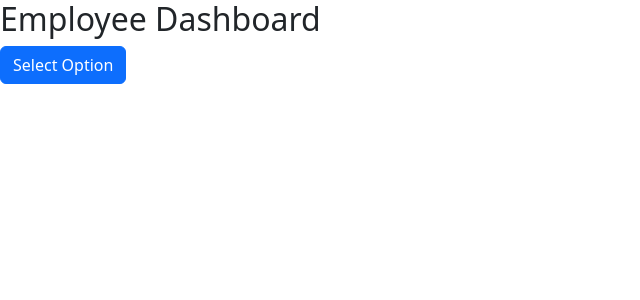
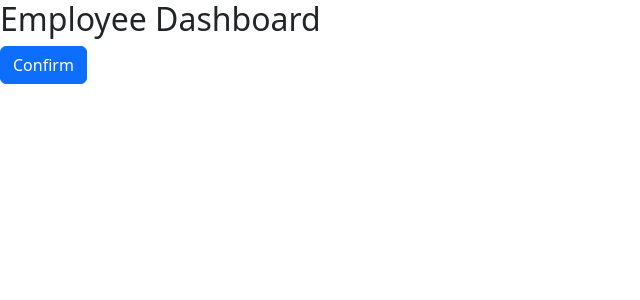
Before and after one commit to ashiqurSami/Office-Launch-Menu-Management, a React (Vite) app in the folder client/: page /employee in a window 1280 px wide. Shown: the top 300 px of the page, without its empty margins (0-640 px from the left). Built offline with nearby package versions, Linux system fonts and the light colour scheme.

Commit message:
fix:add toaster notificition

```diff
--- a/client/src/components/employee_dashboard.jsx
+++ b/client/src/components/employee_dashboard.jsx
@@ -17,7 +17,7 @@ const EmployeeDashboard = () => {
   const handleSelect = async (e) => {
     e.preventDefault();
     try {
-      await menuService.selectOption({ date: new Date().toISOString().split('T')[0], option: selectedOption });
+      await menuService.selectAndUpdateOption({ date: new Date().toISOString().split('T')[0], option: selectedOption });
       alert('Option selected successfully');
     } catch (error) {
       alert('Failed to select option');
@@ -34,7 +34,7 @@ const EmployeeDashboard = () => {
             <label className="form-check-label">{option}</label>
           </div>
         ))}
-        <button type="submit" className="btn btn-primary">Select Option</button>
+        <button type="submit" className="btn btn-primary">Confirm</button>
       </form>
     </div>
   );
```
